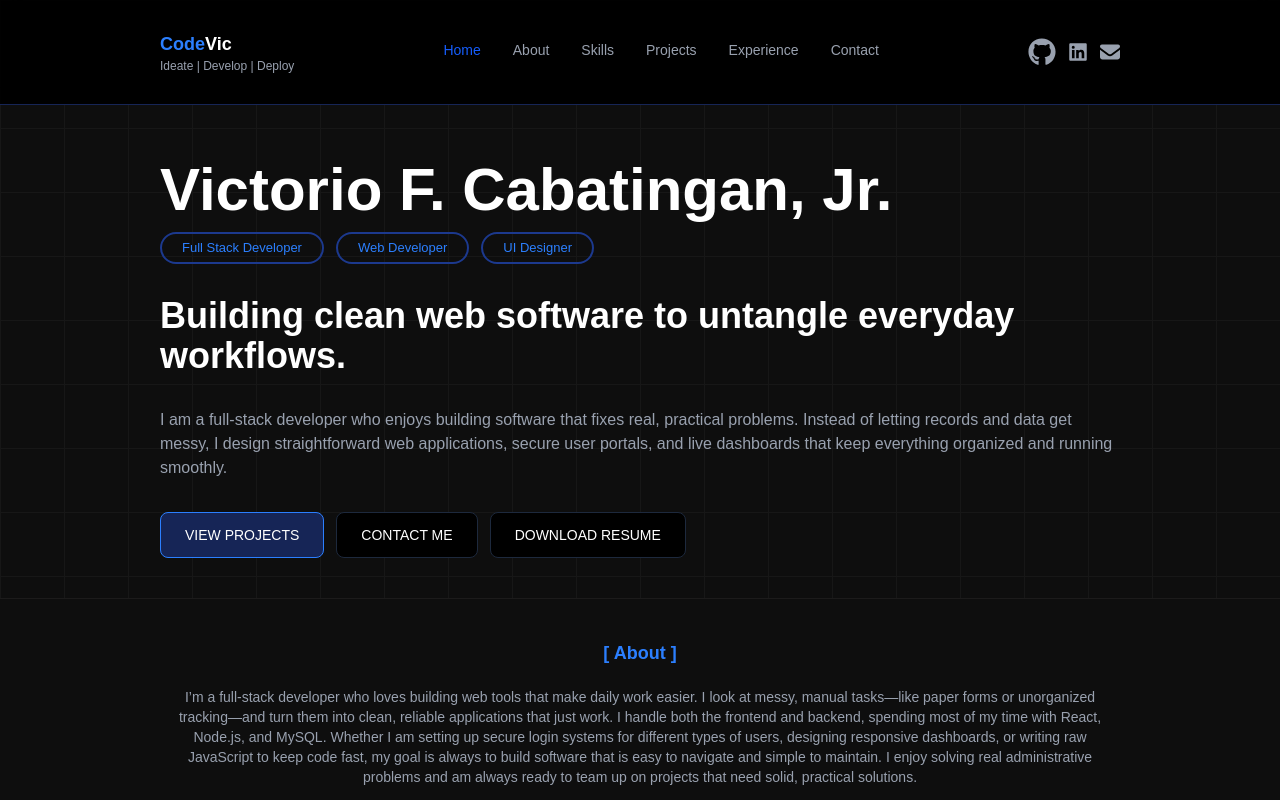
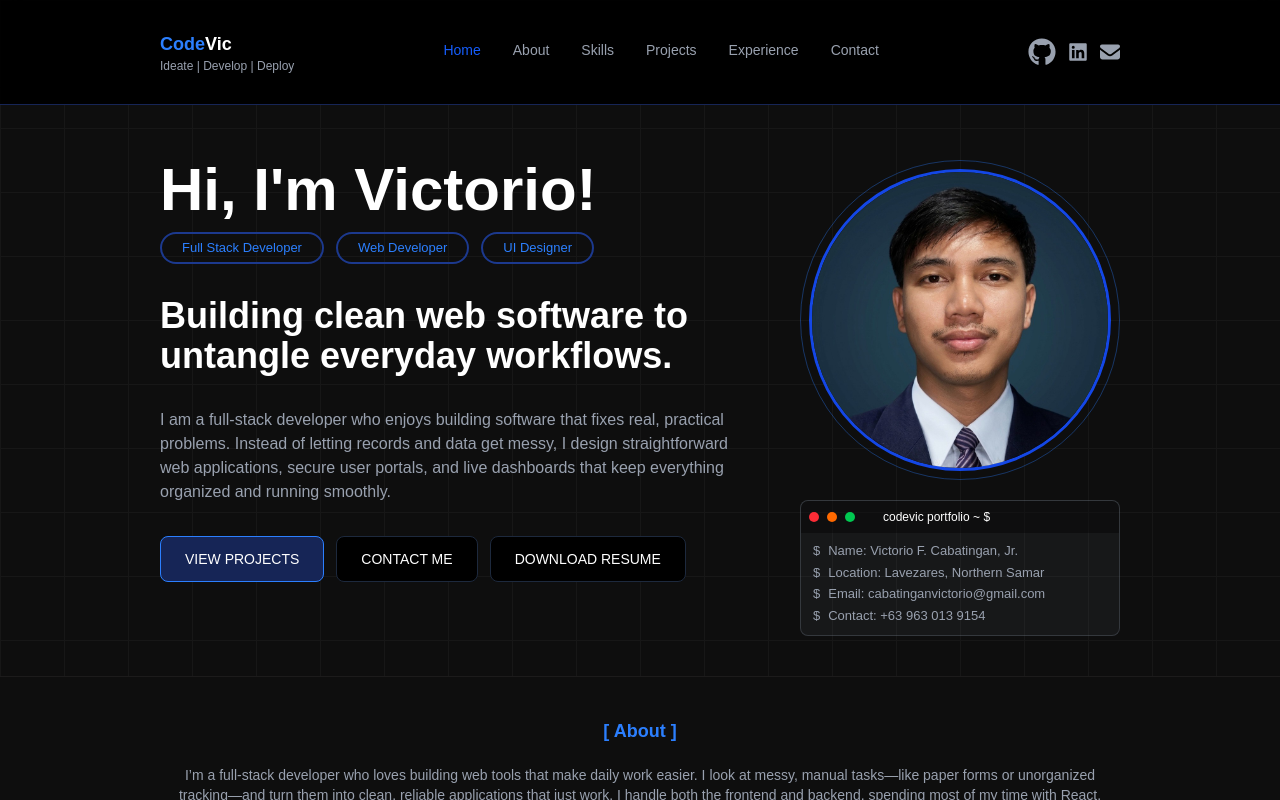
Before and after one commit to victorio222/codevic, a Next.js app: page / in a window 1280 px wide. Built offline with nearby package versions, Linux system fonts and the light colour scheme.

Commit message:
side profile added in homepage

```diff
--- a/app/pages/Home/Homepage.tsx
+++ b/app/pages/Home/Homepage.tsx
@@ -1,10 +1,15 @@
 "use client";
+
+import Image from "next/image";
+import Profile from "@/app/assets/image/profile/profile.jpg";
 
 export default function Homepage() {
   return (
-    <section className="px-10 py-0 mt-30 sm:px-10 lg:px-40 md:40 sm:py-0 lg:py-10 md:py-10">
+    <section className="px-10 py-0 mt-30 sm:px-10 lg:px-40 md:40 sm:py-0 lg:py-10 md:py-10 grid grid-cols-1 gap-15 sm:grid-cols-1 md:grid-cols-2 lg:grid-cols-[2fr_1fr]">
       <div className="space-y-3">
-        <h1 className="text-4xl font-semibold sm:text-4xl md:text-6xl">Victorio F. Cabatingan, Jr.</h1>
+        <h1 className="text-4xl font-semibold sm:text-4xl md:text-6xl">
+          Hi, I'm Victorio!
+        </h1>
         <div className="mb-8">
           <li className="flex gap-3 text-[13px]">
             <ul className="px-5 py-1 border-2 border-blue-900 rounded-4xl text-blue-500">
@@ -42,7 +47,38 @@ export default function Homepage() {
           </li>
         </nav>
       </div>
-      <div></div>
+      <div className="flex flex-col items-center">
+        <div className="border border-blue-500/35 w-80 h-80 rounded-full overflow-hidden relative p-2">
+          <Image
+            src={Profile}
+            alt="My Profile"
+            className="w-full h-full object-cover object-center rounded-full border-3 border-blue-700"
+            priority
+          />
+        </div>
+        <div className="flex flex-col w-full bg-gray-500/10 border overflow-hidden border-gray-500/35 rounded-lg mt-5 gap-2">
+          <div className="bg-black/40 w-full p-2 flex items-center gap-2">
+            <div className="w-2.5 h-2.5 rounded-full bg-red-500"></div>
+            <div className="w-2.5 h-2.5 rounded-full bg-orange-500"></div>
+            <div className="w-2.5 h-2.5 rounded-full bg-green-500"></div>
+            <p className="text-xs pl-5">codevic portfolio ~ $</p>
+          </div>
+          <div className="flex flex-col gap-0.5 px-3 pb-2.5 text-gray-400 text-[13px]">
+            <span className="before:content-['$'] before:mr-2">
+              Name: Victorio F. Cabatingan, Jr.
+            </span>
+            <span className="before:content-['$'] before:mr-2">
+              Location: Lavezares, Northern Samar
+            </span>
+            <span className="before:content-['$'] before:mr-2">
+              Email: cabatinganvictorio@gmail.com
+            </span>
+            <span className="before:content-['$'] before:mr-2">
+              Contact: +63 963 013 9154
+            </span>
+          </div>
+        </div>
+      </div>
     </section>
   );
 }
```
